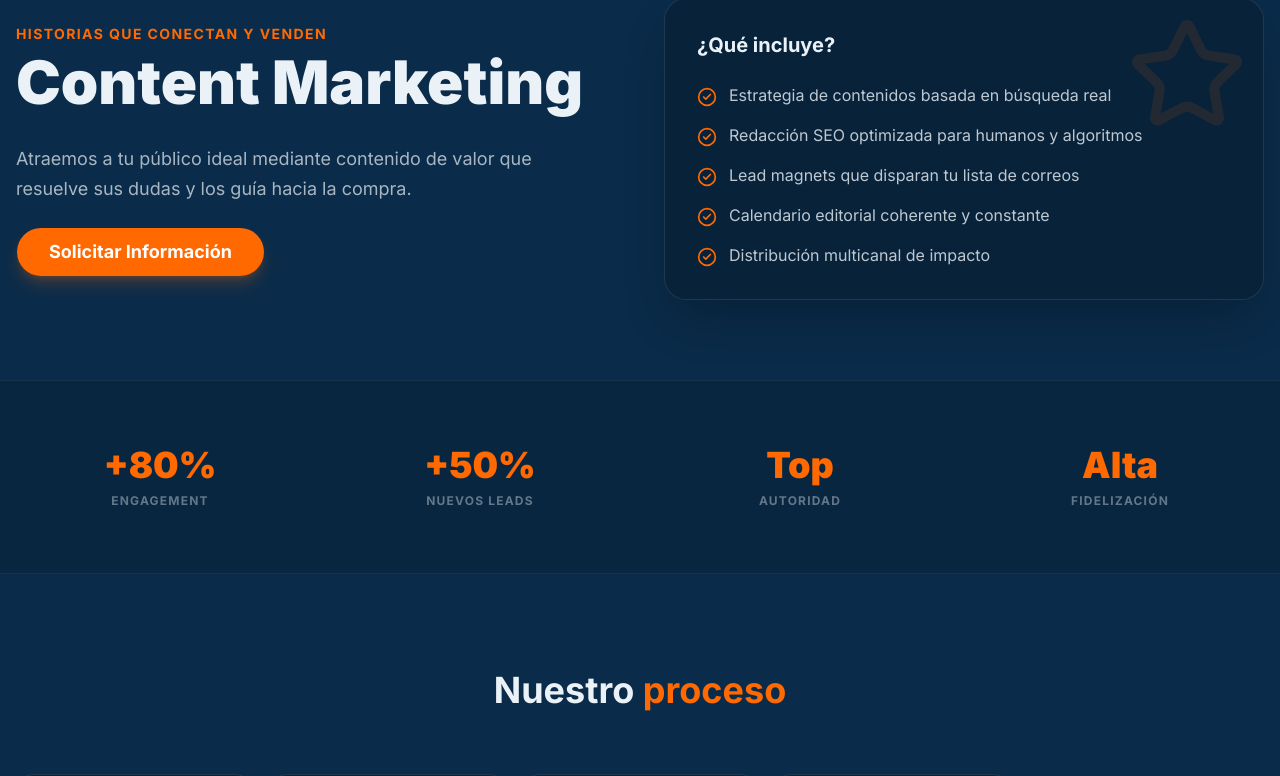
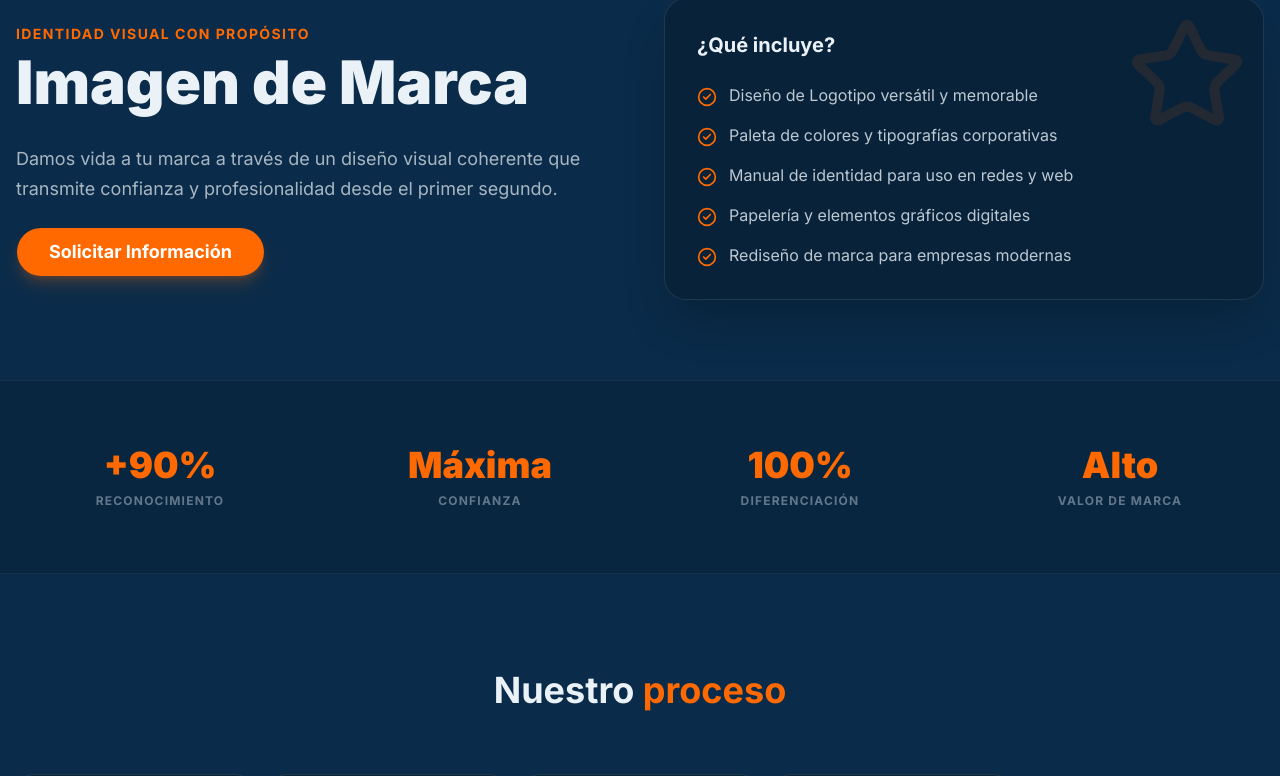
Before and after one commit to ioranadigital/iorana-next, a Next.js app: page /servicios/imagen-de-marca in a window 1280 px wide. Shown: the part 226-1002 px from the top of the page. Built offline with nearby package versions, Linux system fonts and the light colour scheme.

Commit message:
Update ImagenDeMarca.tsx

```diff
--- a/views/servicios/ImagenDeMarca.tsx
+++ b/views/servicios/ImagenDeMarca.tsx
@@ -4,34 +4,34 @@ import React from "react";
 import ServicePageTemplate from "../../components/ServicePageTemplate";
 
 const serviceData = {
-  title: "Content Marketing",
-  subtitle: "Historias que conectan y venden",
-  description: "Atraemos a tu público ideal mediante contenido de valor que resuelve sus dudas y los guía hacia la compra.",
+  title: "Imagen de Marca",
+  subtitle: "Identidad visual con propósito",
+  description: "Damos vida a tu marca a través de un diseño visual coherente que transmite confianza y profesionalidad desde el primer segundo.",
   benefits: [
-    "Estrategia de contenidos basada en búsqueda real",
-    "Redacción SEO optimizada para humanos y algoritmos",
-    "Lead magnets que disparan tu lista de correos",
-    "Calendario editorial coherente y constante",
-    "Distribución multicanal de impacto"
+    "Diseño de Logotipo versátil y memorable",
+    "Paleta de colores y tipografías corporativas",
+    "Manual de identidad para uso en redes y web",
+    "Papelería y elementos gráficos digitales",
+    "Rediseño de marca para empresas modernas"
   ],
   stats: [
-    { label: "Engagement", value: "+80%" },
-    { label: "Nuevos Leads", value: "+50%" },
-    { label: "Autoridad", value: "Top" },
-    { label: "Fidelización", value: "Alta" }
+    { label: "Reconocimiento", value: "+90%" },
+    { label: "Confianza", value: "Máxima" },
+    { label: "Diferenciación", value: "100%" },
+    { label: "Valor de Marca", value: "Alto" }
   ],
   process: [
-    { title: "Investigación", desc: "Entendemos qué busca y qué le duele a tu cliente ideal." },
-    { title: "Creación", desc: "Producimos contenido premium que marca la diferencia." },
-    { title: "Promoción", desc: "Hacemos que tu contenido llegue a donde está tu audiencia." },
-    { title: "Medición", desc: "Analizamos qué temas generan más negocio para potenciarlo." }
+    { title: "Concepto", desc: "Buscamos la esencia de tu negocio para plasmarla visualmente." },
+    { title: "Bocetado", desc: "Creamos las primeras propuestas gráficas de tu identidad." },
+    { title: "Refinamiento", desc: "Ajustamos cada detalle hasta que la marca sea perfecta." },
+    { title: "Entrega", desc: "Kit completo de archivos para que uses tu marca donde quieras." }
   ]
 };
 
-const ContentMarketing = () => (
+const ImagenDeMarca = () => (
   <div className="pt-24 bg-[#0a2b49] min-h-screen">
     <ServicePageTemplate {...serviceData} />
   </div>
 );
 
-export default ContentMarketing;
+export default ImagenDeMarca;
```
